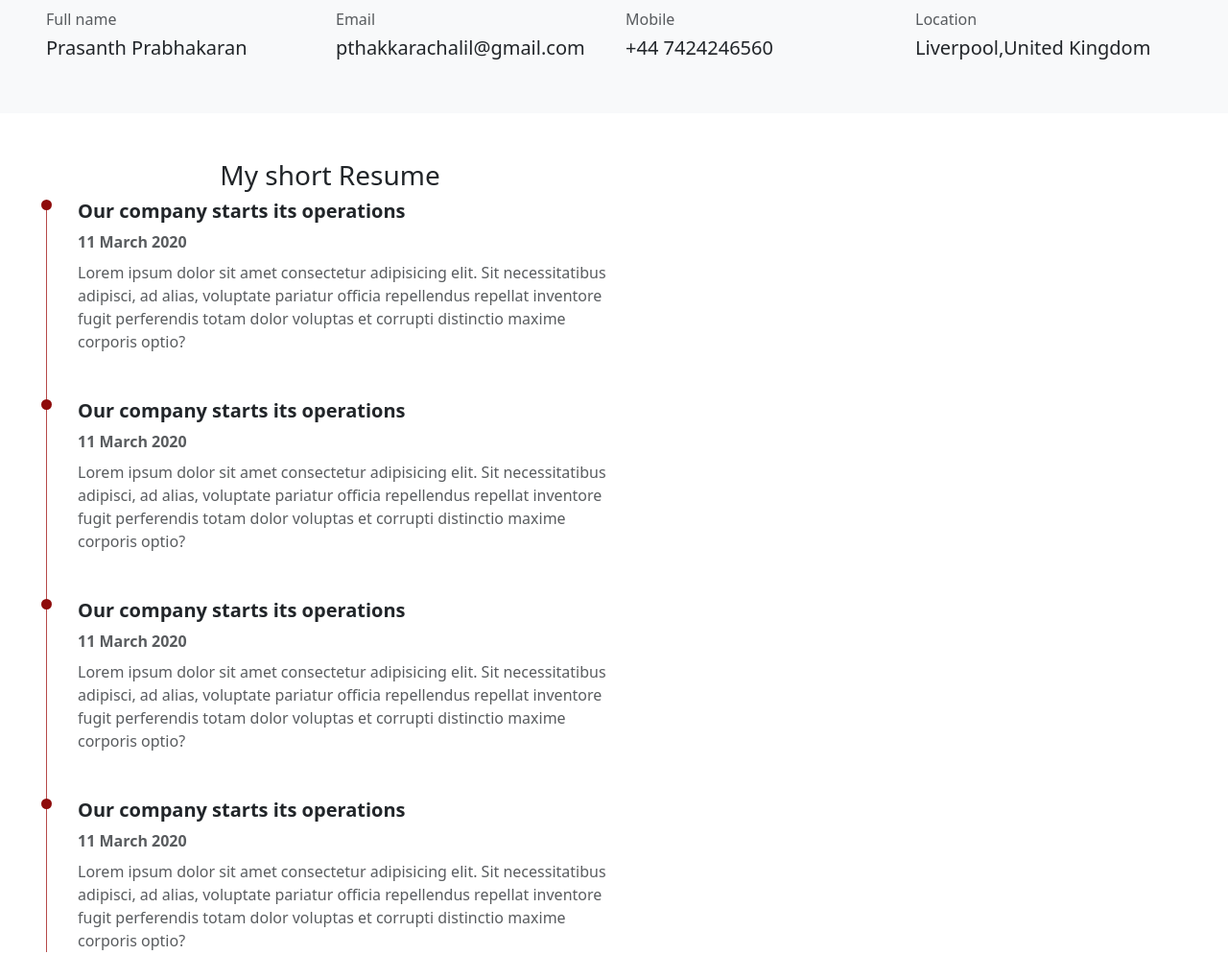
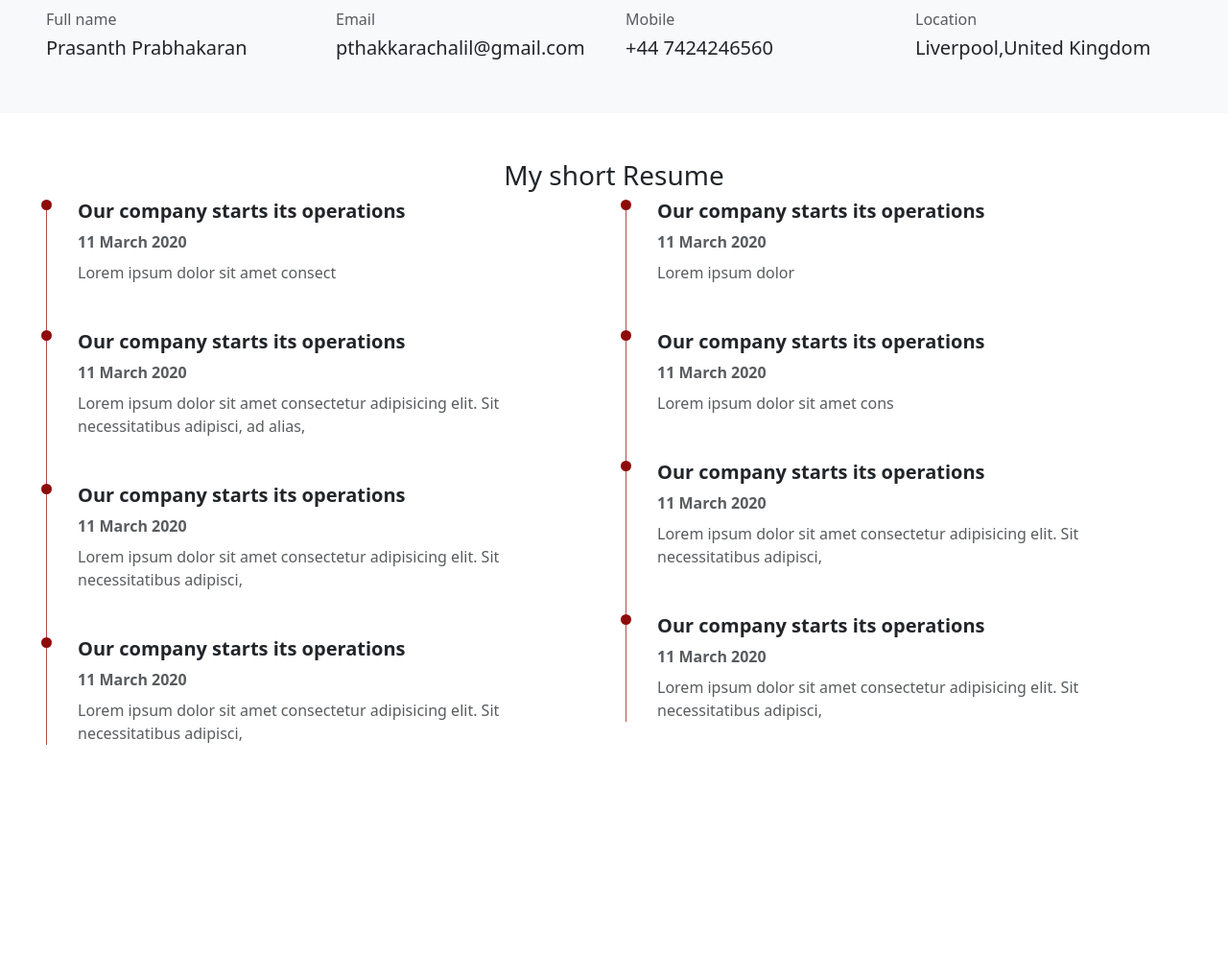
Before and after one commit to PthPbkn/MyPersonalWebsite, a plain HTML site: page index.html in a window 1280 px wide. Shown: the part 830-1825 px from the top of the page at 96% size. After the commit the page ends 1702 px from the top, so only its background shows below. Drawn offline with nearby package versions, Linux system fonts and the light colour scheme.

Commit message:
commit after time line alignment

```diff
--- a/index.html
+++ b/index.html
@@ -102,17 +102,15 @@
   </section>
   <!-- Section: Timeline -->
 <section class="p-5">
+<div class="row">
+  <h3 class="text-center">My short Resume</h3>
   <div class="col-md-6">
-  <h3 class="text-center">My short Resume</h3>
-  <ul class="timelineExp">
+    <ul class="timeline">
       <li class="timeline-item mb-5">
         <h5 class="fw-bold">Our company starts its operations</h5>
         <p class="text-muted mb-2 fw-bold">11 March 2020</p>
         <p class="text-muted">
-        Lorem ipsum dolor sit amet consectetur adipisicing elit. Sit
-        necessitatibus adipisci, ad alias, voluptate pariatur officia
-        repellendus repellat inventore fugit perferendis totam dolor
-        voluptas et corrupti distinctio maxime corporis optio?
+          Lorem ipsum dolor sit amet consect
         </p>
       </li>
       <li class="timeline-item mb-5">
@@ -120,9 +118,7 @@
         <p class="text-muted mb-2 fw-bold">11 March 2020</p>
         <p class="text-muted">
           Lorem ipsum dolor sit amet consectetur adipisicing elit. Sit
-        necessitatibus adipisci, ad alias, voluptate pariatur officia
-        repellendus repellat inventore fugit perferendis totam dolor
-        voluptas et corrupti distinctio maxime corporis optio?
+          necessitatibus adipisci, ad alias,
         </p>
       </li>
       <li class="timeline-item mb-5">
@@ -130,9 +126,7 @@
         <p class="text-muted mb-2 fw-bold">11 March 2020</p>
         <p class="text-muted">
           Lorem ipsum dolor sit amet consectetur adipisicing elit. Sit
-        necessitatibus adipisci, ad alias, voluptate pariatur officia
-        repellendus repellat inventore fugit perferendis totam dolor
-        voluptas et corrupti distinctio maxime corporis optio?
+          necessitatibus adipisci,
         </p>
       </li>
       <li class="timeline-item mb-5">
@@ -140,9 +134,7 @@
         <p class="text-muted mb-2 fw-bold">11 March 2020</p>
         <p class="text-muted">
           Lorem ipsum dolor sit amet consectetur adipisicing elit. Sit
-        necessitatibus adipisci, ad alias, voluptate pariatur officia
-        repellendus repellat inventore fugit perferendis totam dolor
-        voluptas et corrupti distinctio maxime corporis optio?
+          necessitatibus adipisci,
         </p>
       </li>
     </ul>
@@ -181,6 +173,8 @@
       </li>
     </ul>
   </div>
+
+</div>
 </section>
 <!-- Section: Timeline -->
 
--- a/style.css
+++ b/style.css
@@ -14,28 +14,23 @@
 
 
 
-.timelineExp {
+.timeline {
   border-left: 1px solid hsl(0, 43%, 50%);
   position: relative;
   list-style: none;
 }
 
-.timelineEdu {
-  border-left: 1px solid hsl(0, 43%, 50%);
-  list-style: none;
-}
-
-.timelineExp .timeline-item {
+.timeline .timeline-item {
   position: relative;
 }
 
-.timelineExp .timeline-item:after {
+.timeline .timeline-item:after {
   position: absolute;
   display: block;
   top: 0;
 }
 
-.timelineExp .timeline-item:after {
+.timeline .timeline-item:after {
   background-color: hsl(0, 86%, 30%);
   left: -38px;
   border-radius: 50%;
```
Lines whose indentation alone changed are shown as unchanged.
